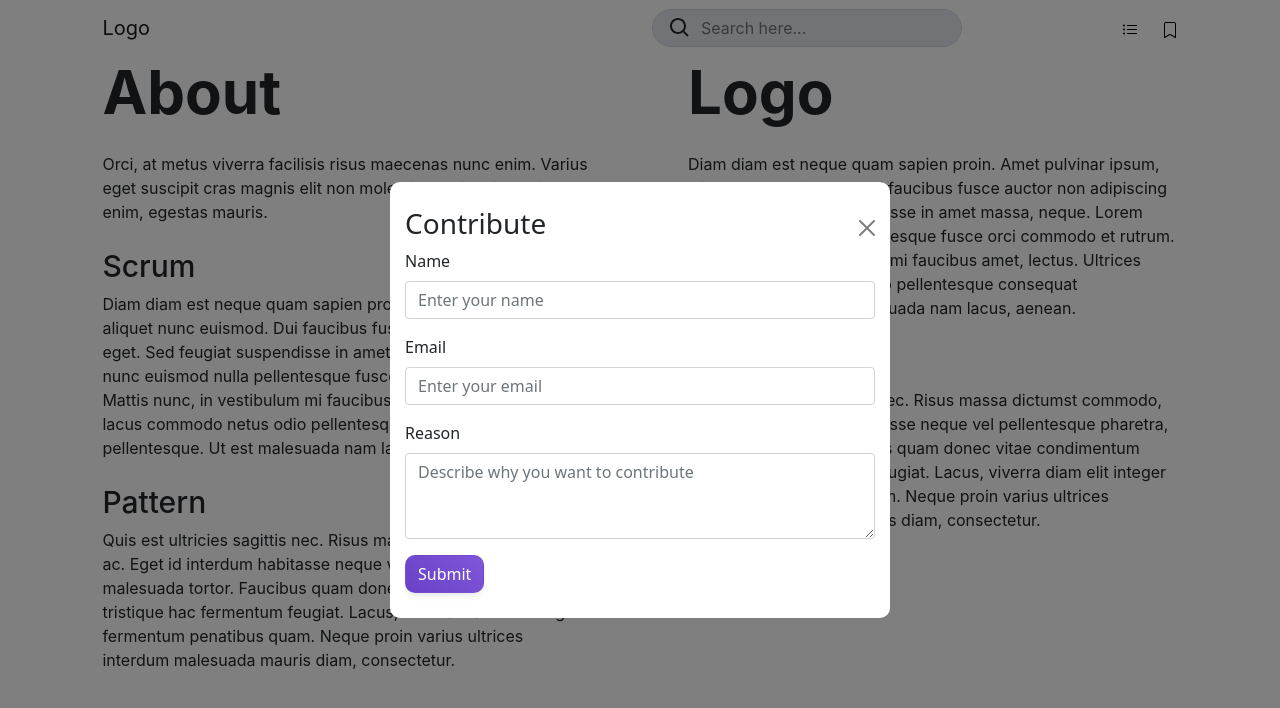
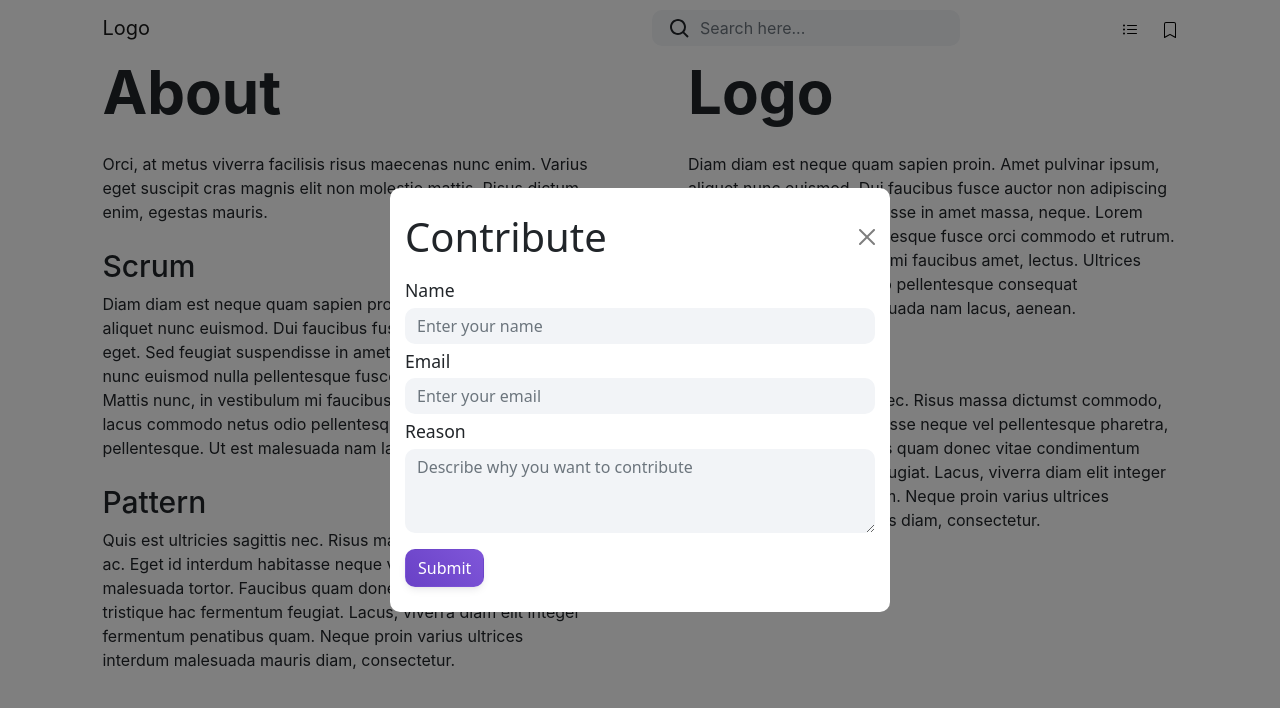
Before and after one commit to zemacedo99/FEUP-DS, a React (Create React App) app in the folder frontend/: page /about in a window 1280 px wide. Both pictures are taken after a click on the button "I want to contribute". Shown: the top 708 px of the page. Built offline with nearby package versions, Linux system fonts and the light colour scheme.

Commit message:
Update contribute modal frontend

```diff
--- a/frontend/src/GlobalStyle.js
+++ b/frontend/src/GlobalStyle.js
@@ -4,7 +4,10 @@ export default createGlobalStyle`
   :root {
     --button-primary: linear-gradient(45deg, #6941C6 0%, #7F56D9 100%);
     --button-shadow: 0px 4px 8px -2px rgba(16, 24, 40, 0.1), 0px 2px 4px -2px rgba(16, 24, 40, 0.06);
+    --button-big-shadow: 0px 0px 10px 3px rgba(105, 65, 198, 0.3);
     --button-radius: 10px;
+
+    --gray: #F2F4F7;
   }
 
   .btn-primary {
@@ -16,10 +19,11 @@ export default createGlobalStyle`
     color: white;
 
     transition: box-shadow 0.35s ease-out;
+    transition: transform 0.35s;
 
     :hover {
       background: var(--button-primary);
-      box-shadow: 0px 0px 10px 3px rgba(105, 65, 198, 0.3);
+      box-shadow: var(--button-big-shadow);
       border-color: transparent;
     }
 
@@ -27,6 +31,10 @@ export default createGlobalStyle`
       background: var(--button-primary);
       border-color: transparent;
       box-shadow: unset;
+    }
+
+    :active {
+     transform:scale(0.97,0.97);
     }
   }
 
@@ -42,4 +50,23 @@ export default createGlobalStyle`
     }
   }
 
+  .form-label {
+    font-size: 1.1rem;
+    font-weight: 500;
+    margin-bottom: .25rem;
+  }
+
+  .form-control {
+    border-radius: var(--button-radius);
+    font-size: 1rem;
+    background-color: var(--gray);
+    border: none;
+
+    transition: box-shadow 0.35s ease-out;
+
+    :focus {
+      border-color: transparent;
+      box-shadow: var(--button-big-shadow);
+    }
+  }
 `;
--- a/frontend/src/components/ContributePopup/indext.jsx
+++ b/frontend/src/components/ContributePopup/index.jsx
@@ -11,27 +11,29 @@ export default function ContributeModal({ show, onHide }) {
       centered
     >
       <Modal.Header closeButton>
-        <h3>Contribute</h3>
+        <h1 className="m-0">Contribute</h1>
       </Modal.Header>
       <Modal.Body>
-        <Form>
-          <Form.Group className="mb-3" controlId="name">
+        <Form className="mt-3">
+          <Form.Group className="mb-1" controlId="name">
             <Form.Label>Name</Form.Label>
             <Form.Control type="name" placeholder="Enter your name" />
           </Form.Group>
 
-          <Form.Group className="mb-3" controlId="email">
+          <Form.Group className="mb-1" controlId="email">
             <Form.Label>Email</Form.Label>
             <Form.Control type="email" placeholder="Enter your email" />
           </Form.Group>
 
-          <Form.Group className="mb-3" controlId="reason">
+          <Form.Group className="mb-1" controlId="reason">
             <Form.Label>Reason</Form.Label>
             <Form.Control as="textarea" rows={3} placeholder="Describe why you want to contribute" />
           </Form.Group>
-          <Button variant="primary" type="submit">
-            Submit
-          </Button>
+          <div className="mt-3 row g-0">
+            <Button className="col-12 col-md-auto" variant="primary" type="submit">
+              Submit
+            </Button>
+          </div>
         </Form>
       </Modal.Body>
     </Modal>
--- a/frontend/src/pages/About/index.jsx
+++ b/frontend/src/pages/About/index.jsx
@@ -3,7 +3,7 @@ import {
   Row, Col, Button,
 } from 'react-bootstrap';
 
-import ContributeModal from '../../components/ContributePopup/indext';
+import ContributeModal from '../../components/ContributePopup/index';
 import SubTitleText from '../../components/SubTitleText/index';
 import { Layout } from '../../style';
 import { Title, Text, Container } from './style';
```
